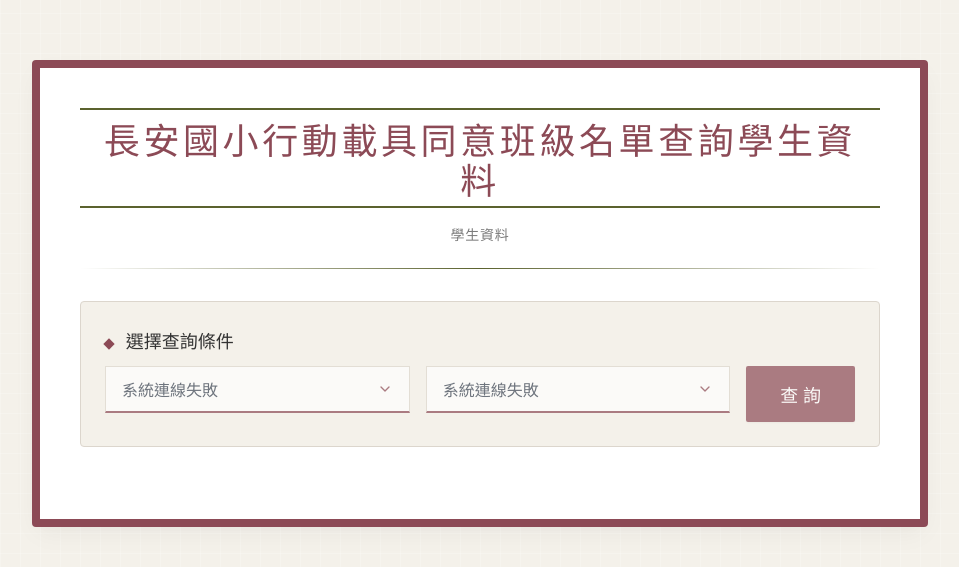
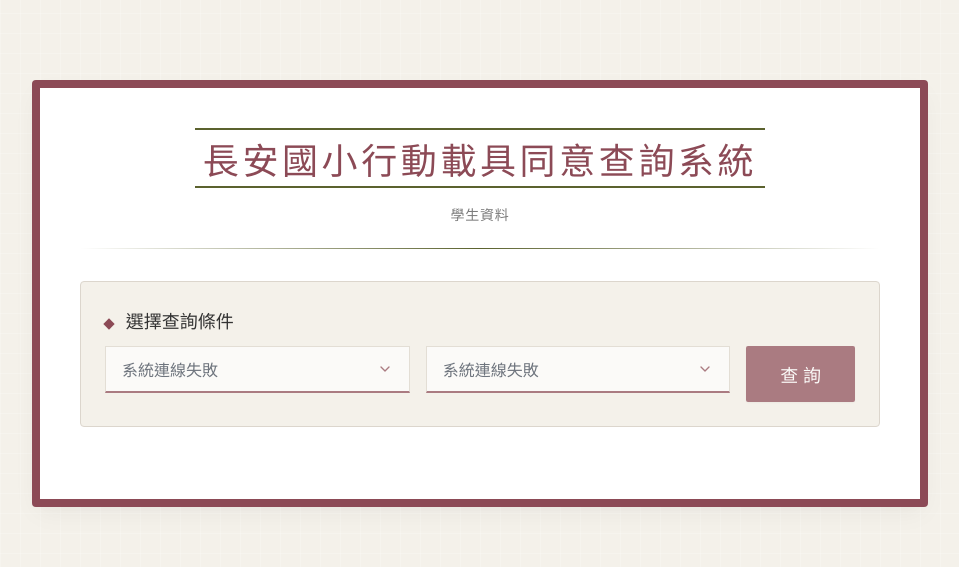
Before and after one commit to wenchun0910-svg/3c, a plain HTML site: page index.html in a window 1280 px wide. Shown: the part 107-674 px from the top of the page, without its empty margins (160-1119 px from the left). Drawn offline with nearby package versions, Linux system fonts and the light colour scheme; no server answers.

Commit message:
Update index.html

```diff
--- a/index.html
+++ b/index.html
@@ -195,7 +195,7 @@
         <header class="text-center mb-8">
             <div class="inline-block p-2 border-b-2 border-t-2 border-[--color-secondary] mb-2">
                 <h1 class="text-3xl sm:text-4xl font-japanese-title text-[--color-primary] tracking-widest">
-                    長安國小行動載具同意班級名單查詢學生資料
+                    長安國小行動載具同意查詢系統
                 </h1>
             </div>
             <p class="text-sm text-[--color-text-light] tracking-wider mt-2">學生資料</p>
```
